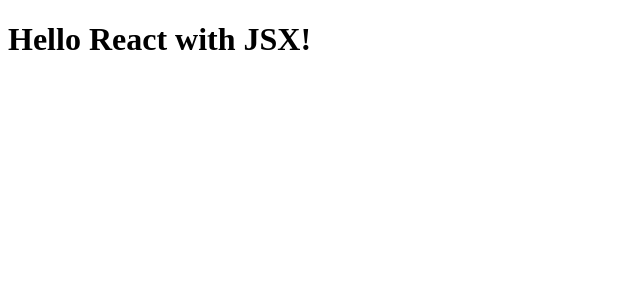
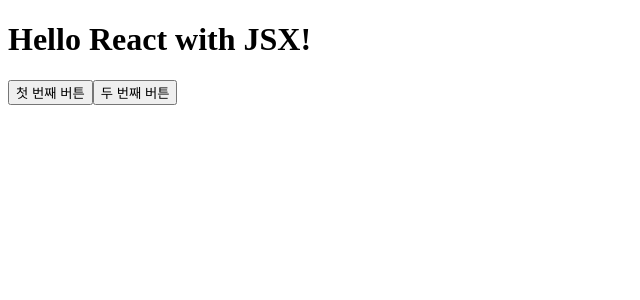
Before and after one commit to WilleLee/react-from-scratch, a React (Vite) app: page / in a window 1280 px wide. Shown: the top 300 px of the page, without its empty margins (0-640 px from the left). Built offline with nearby package versions, Linux system fonts and the light colour scheme.

Commit message:
component (Button)

```diff
--- a/src/App.jsx
+++ b/src/App.jsx
@@ -1,5 +1,13 @@
+import Button from "./components/Button.jsx";
+
 function App() {
-  return <h1>Hello React with JSX!</h1>;
+  return (
+    <div>
+      <h1>Hello React with JSX!</h1>
+      <Button>첫 번째 버튼</Button>
+      <Button>두 번째 버튼</Button>
+    </div>
+  );
 }
 
 export default App;
--- /dev/null
+++ b/src/components/Button.jsx
@@ -0,0 +1,5 @@
+function Button({ children }) {
+  return <button>{children}</button>;
+}
+
+export default Button;
```
